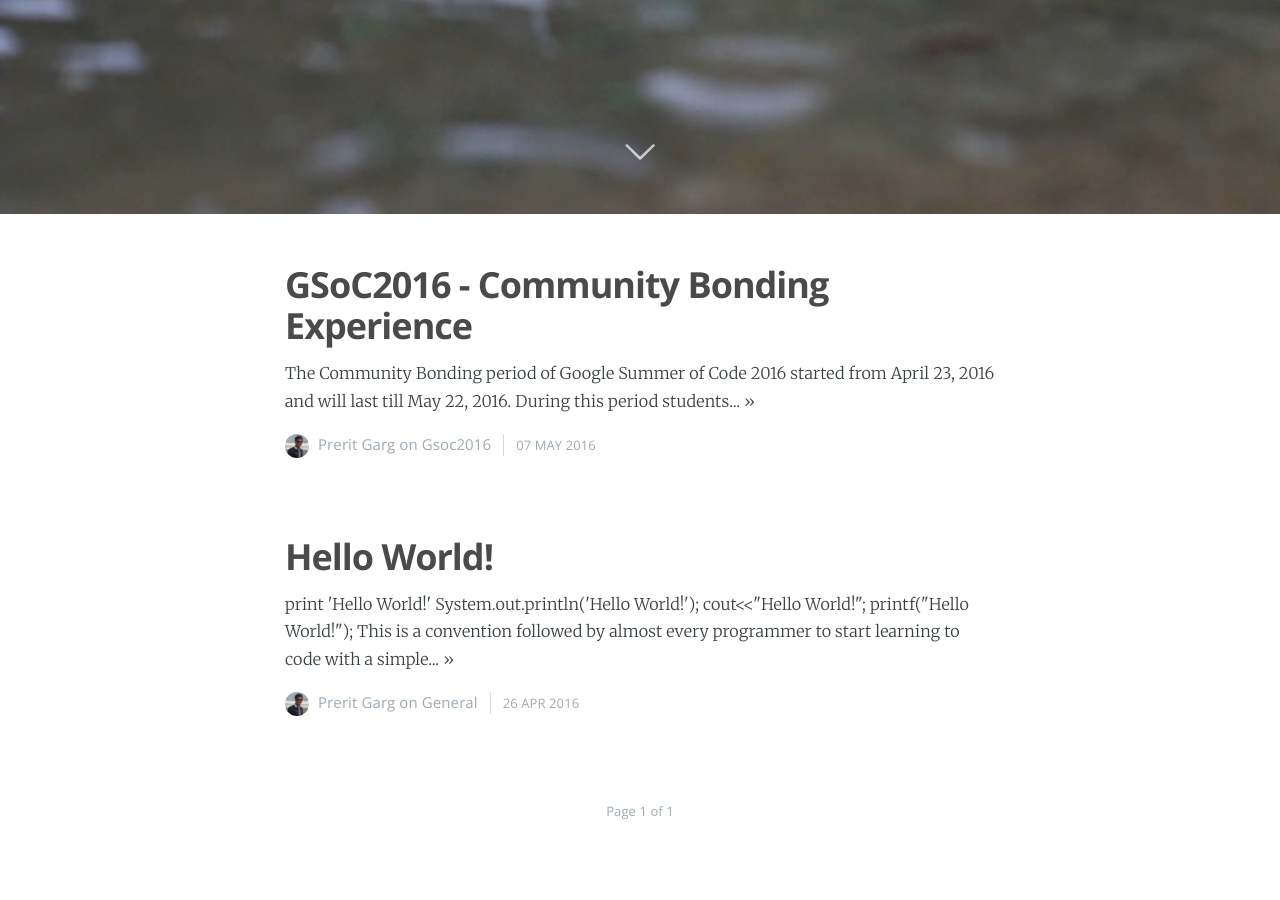
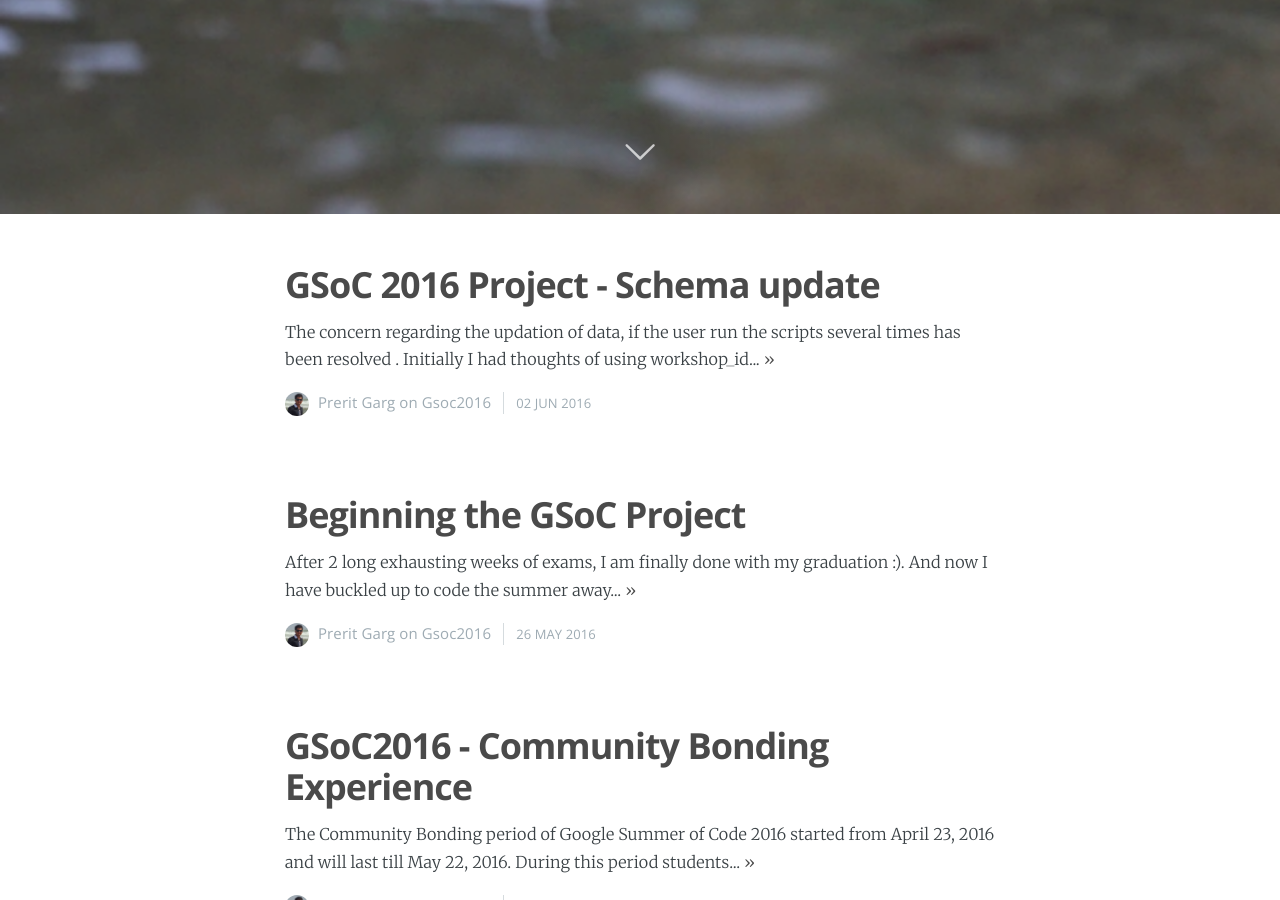
Before and after one commit to prerit2010/Blog-prerit2010.github.io, a Jekyll site: the page built from index.html, in a window 1280 px wide and 900 px high, scrolled down 686 px. Built offline with Jekyll 4.4.1, drawn with Linux system fonts in a browser that asks for light colours; nearby versions of some CDN libraries; the list of posts is cut into pages by our own code; part of the change alters nothing that is shown.

Commit message:
Added 2 posts

````diff
--- a/_layouts/author.html
+++ b/_layouts/author.html
@@ -41,6 +41,7 @@ current: author
             <span class="author-stats"><i class="icon-stats"></i>{% if paginator.total_posts == 0 %}No posts{% elsif paginator.total_posts == 1 %}1 post{% else %}{{ paginator.total_posts }} posts{% endif %}</span>
         </div>
     </section>
+
 <!-- /author -->
 
 <!-- The main content area on the homepage -->
--- a/_layouts/default.html
+++ b/_layouts/default.html
@@ -16,6 +16,7 @@
 
     <!-- [[! Styles'n'Scripts ]] -->
     <link rel="stylesheet" type="text/css" href="{{ site.baseurl }}assets/css/screen.css" />
+    <link rel="stylesheet" type="text/css" href="https://maxcdn.bootstrapcdn.com/font-awesome/4.6.3/css/font-awesome.min.css" />
     <link rel="stylesheet" type="text/css"
           href="//fonts.googleapis.com/css?family=Merriweather:300,700,700italic,300italic|Open+Sans:700,400" />
     <link rel="stylesheet" type="text/css" href="{{ site.baseurl }}assets/css/syntax.css" />
--- /dev/null
+++ b/_posts/2016-05-26-Beginning-the-GSoC-Project.md
@@ -0,0 +1,47 @@
+---
+layout: post
+cover: 'assets/images/gsoc2016-banner.png'
+title: 'Beginning the GSoC Project'
+date:   2016-05-26 10:18:00
+tags: GSoC2016
+subclass: 'post tag-GSoC2016'
+categories: 'prerit2010'
+logo: 'assets/images/ghost.png'
+navigation: True
+---
+
+After 2 long exhausting weeks of exams, I am finally done with my graduation :). And now I have buckled up to code the summer away with Software Carpentry (NumFocus).
+
+As I had figured out earlier, the installation data about the packages, like name and version is easily available in the [installation test scripts](https://github.com/wking/swc-setup-installation-test) in the form of a list. But this case is only for successful installs. For failures I don't have a direct list, rather I have a list of messages that are displayed by the script to the users for each failure, which have been designed something like this:
+
+```python
+def __str__(self):
+        url = self.get_url()
+        lines = [
+            'check for {0} failed:'.format(self.checker.full_name()),
+            '  ' + self.message,
+            '  For instructions on installing an up-to-date version, see',
+            '  ' + url,
+            ]
+        if self.causes:
+            lines.append('  causes:')
+            for cause in self.causes:
+                lines.extend('  ' + line for line in str(cause).splitlines())
+        return '\n'.join(lines)
+```
+
+So, I'll have to format the data and make it appropriate to be sent to server.
+
+As per the discussion with my mentor **@pbanaszkiewicz**, I will get back to installation scripts a litter later. Firstly I'll be creating the server and API, it will help me in understanding the format and requirement of data which is to be prepared later during modification of installation test scripts.
+
+So, I have begun working on the server side, the code of which resides in the github repository [Result-aggregation-server](https://github.com/prerit2010/Result-aggregation-server). API is to be built using python's micro web framwork flask. Following are the basic requirements of this API:
+
+* [Flask](http://flask.pocoo.org/)
+* [SQLAlchemy](http://www.sqlalchemy.org/)
+* [SQLite](https://www.sqlite.org/)
+* [Flask-Migrate](https://flask-migrate.readthedocs.io/en/latest/)
+
+I have created an endpoint **installation_data** which sends the user's system information, the installed packages by the user, and failed packages. The installation script should make a POST request with headers : **"Content-Type : application/json"** to this end point. Currently there are 3 tables in the database namely **user_system_info**, **successful_installs**, and **failed_installs**. Both successful_installs and failed installs contain a foreign key which references the id of user table. The schema is as follows:
+![image](http://i.imgur.com/vTTrkDP.png)
+
+I have created the [models](https://github.com/prerit2010/Result-aggregation-server/blob/master/app/models.py) and also the relationship between the tables (one to many). Each time there is any change in the schema I run the migration script `manage.py` which migrates and then upgrades the schema. This script uses [Flask-migrate](https://flask-migrate.readthedocs.io/en/latest/) which is built on top of [alembic](http://alembic.readthedocs.io/en/latest/). Data that is to be sent by installation test scripts will be a dictionary with 3 keys: _user_system_info_ , _succesful_installs_, and _failed_installs_. Here, _user_system_info_ will be a dictionary, _successful_installs_, a list of dictionaries, and _failed_installs_, a list of dictionaries too. I have written the [endpoint](https://github.com/prerit2010/Result-aggregation-server/blob/master/app/views.py) and tested it using curl. Everything seems to be working correctly. Although, there are some constrains to be applied during the insertion of data. One user may run the script many times, in that case data should be updated instead of insertion. I'm planning to use the combination of _email_id_ and _workshop_id_ as the unique key to identify a user and update their data. Also, the response the API gives can be improved, as it may contain some useful information for the user. Will post further updates soon. Cheers! :)
--- /dev/null
+++ b/_posts/2016-06-02-GSoC-Project-Schema-update.md
@@ -0,0 +1,45 @@
+---
+layout: post
+cover: 'assets/images/gsoc2016-banner.png'
+title: 'GSoC 2016 Project - Schema update'
+date:   2016-06-02 10:18:00
+tags: GSoC2016
+subclass: 'post tag-GSoC2016'
+categories: 'prerit2010'
+logo: 'assets/images/ghost.png'
+navigation: True
+---
+
+The concern regarding the updation of data, if the user run the scripts several times has been resolved . Initially I had thoughts of using _workshop_id_ and _email_id_ to identify the user. But as it turned out, we had to capture the data even if a user doesn't provide their _email_id_ and _workshop_id_. So as proposed by [Piotr Banaszkiewicz](https://github.com/pbanaszkiewicz), we can use a hash which will be returned by API to the user. This hash can then be saved on the disk.
+
+We have to keep a track of the user's progress during installation of packages. So everytime a user runs the script, all the data is logged in the tables. But this would require an attempt number to be associated with each request, so that, each attempt can be distinguished from the other. I have added a table **Attempts**, the primary key of which will be used as foreign key in both tables, and would allow us to distinguish between attempts.
+
+**Therefore, on each request a user makes, following things are done:**
+
+* Script checks whether it already has a unique key in the file 'key.txt'. If yes, it checks whether the date of the key and current date are same. As this key might have been generated for some other workshop held on some other day.
+* If both checks are passed, then it sends this unique key along with the data. Else, unique key is set to None.
+* Server checks whether it already has a 'user' record for this unique id. If yes, same user id is used for insertion of data in the tables.
+* Attempts table contains a primary key `id` which is also the foreign key in 'successfull_installs' and 'failed_installs' tables. Using this key, attempts/progress of the user can be tracked down.
+
+A unique id is associated with each user and their several attempts. This helps in recognizing the existing user, and thus associating the same user id with _failed_ and _succesfull installs_. I chose to use UUID over hash, as it is much easier to handle. Refer this [link](http://stackoverflow.com/questions/703035/when-are-you-truly-forced-to-use-uuid-as-part-of-the-design/786541#786541). And it also turns out to be better than hashing technique like SHA1 in some aspects. Refer this [link](https://www.percona.com/blog/2007/03/13/to-uuid-or-not-to-uuid/)
+<font color="Green"><b>Summing up, following things have been done till date :</b></font><br />
+<i class="fa fa-check" aria-hidden="true"></i>   Develop models of database using SQLAlchemy. <br />
+<i class="fa fa-check" aria-hidden="true"></i>   Migration of database using Flask-Migrate. <br />
+<i class="fa fa-check" aria-hidden="true"></i>   API endpoint "/installation_data/". <br />
+<i class="fa fa-check" aria-hidden="true"></i>   Database connection with API. <br />
+<i class="fa fa-check" aria-hidden="true"></i>   Modification of installation script to send data to server (POST request). <br />
+<i class="fa fa-check" aria-hidden="true"></i>   Saving key to local disk for unique identification. <br />
+
+<font color="Red"><b>TODO :</b></font><br />
+<i class="fa fa-tasks" aria-hidden="true"></i>   Sending the error description and causes along with failure and success list. <br />
+<i class="fa fa-tasks" aria-hidden="true"></i>   Collecting User's system information for sending to server.<br />
+<i class="fa fa-tasks" aria-hidden="true"></i>   Writing Unit tests.<br />
+<i class="fa fa-tasks" aria-hidden="true"></i>   Analysis of results.<br />
+<i class="fa fa-tasks" aria-hidden="true"></i>   Writing the front end to visualize the data.<br />
+<i class="fa fa-tasks" aria-hidden="true"></i>   Testing and Bug fixes. <br/>
+<i class="fa fa-tasks" aria-hidden="true"></i>   Testing the scripts on several operating systems. <br/>
+
+**Project Code:**
+
+* API Repository : [Result-aggregation-server](https://github.com/prerit2010/Result-aggregation-server)
+* Scripts Repository : [swc-setup-installation-test](https://github.com/prerit2010/swc-setup-installation-test)
````
Also changed, not shown: assets/images/beginning.jpeg (added).
